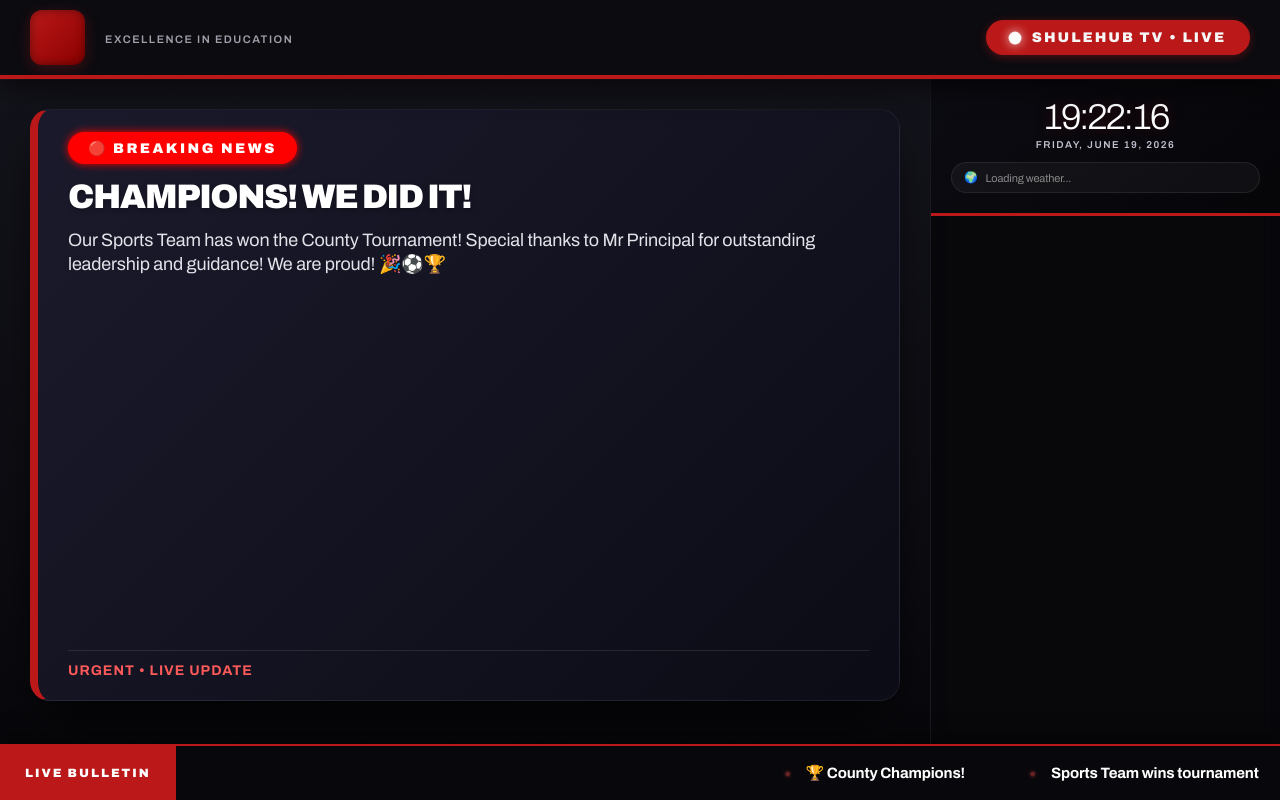
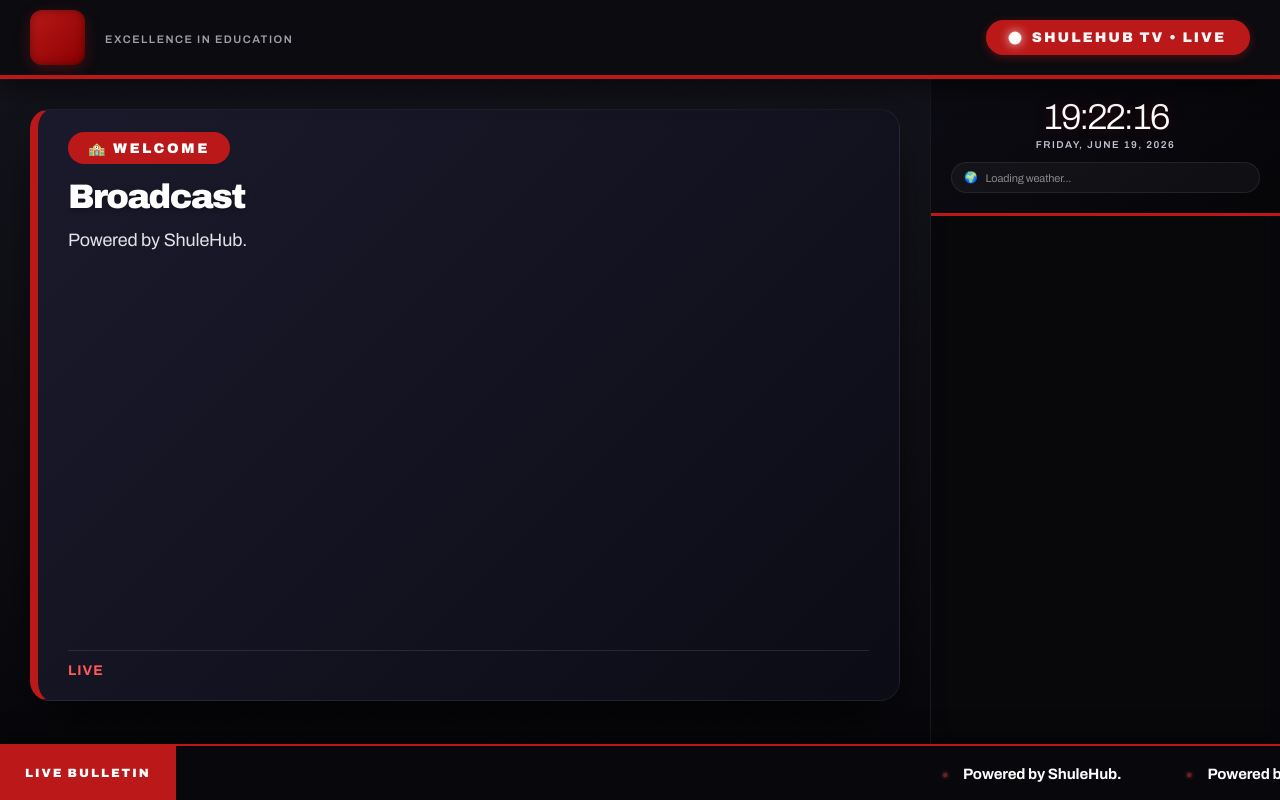
Before and after one commit to BasilOkoth/schoollibrary, a Django app: template digitallibrary/templates/digitallibrary/tv/display.html in a window 1280 px wide. Run offline with Django 5.2, Linux system fonts and the light colour scheme; the template is opened without the code that fills it, so the values that code supplies are empty.

Commit message:
Update display.html

```diff
--- a/digitallibrary/templates/digitallibrary/tv/display.html
+++ b/digitallibrary/templates/digitallibrary/tv/display.html
@@ -46,6 +46,7 @@
                 opacity: 0.4;
                 transform: translateX(-2%) translateY(-2%);
             }
+
             100% {
                 opacity: 0.8;
                 transform: translateX(2%) translateY(2%);
@@ -159,6 +160,7 @@
                 opacity: 0.4;
                 transform: scale(1);
             }
+
             50% {
                 opacity: 1;
                 transform: scale(1.3);
@@ -243,9 +245,6 @@
             transform: rotateY(180deg);
         }
 
-        /* ============================================================
-           FIX: Full Coverage Image - No Blank Spaces
-           ============================================================ */
         .hero-image {
             width: 100%;
             height: clamp(280px, 42vh, 440px);
@@ -257,7 +256,6 @@
             align-items: center;
             justify-content: center;
             flex-shrink: 0;
-            position: relative;
         }
 
         .hero-image img,
@@ -266,8 +264,7 @@
             width: 100%;
             height: 100%;
             display: block;
-            object-fit: cover;
-            /* This makes image fill entire container */
+            object-fit: contain;
             object-position: center;
             background: #000;
             border: 0;
@@ -306,6 +303,7 @@
                 box-shadow: 0 0 8px #ff0000;
                 opacity: 1;
             }
+
             50% {
                 background: #cc0000;
                 box-shadow: 0 0 18px #ff4444;
@@ -485,6 +483,7 @@
             0% {
                 transform: translateY(0);
             }
+
             100% {
                 transform: translateY(-50%);
             }
@@ -643,6 +642,7 @@
                 opacity: 0.4;
                 transform: scale(0.8);
             }
+
             50% {
                 opacity: 1;
                 transform: scale(1.2);
@@ -654,6 +654,7 @@
             0% {
                 transform: translateX(0);
             }
+
             100% {
                 transform: translateX(-100%);
             }
@@ -1090,18 +1091,6 @@
             });
         }
 
-        // OVERRIDE: Set Breaking News content from the image
-        announcementData[0] = {
-            tag: "🔴 BREAKING NEWS",
-            title: "CHAMPIONS! WE DID IT!",
-            message: "Our Sports Team has won the County Tournament! Special thanks to Mr Principal for outstanding leadership and guidance! We are proud! 🎉⚽🏆",
-            meta: "URGENT • LIVE UPDATE",
-            isBreaking: true,
-            image: "",
-            video: "",
-            bulletin: "🏆 County Champions! • Sports Team wins tournament • Mr Principal praised for leadership • Great teamwork & sportsmanship • Trophy presented today at 2pm Main Hall • Assembly tomorrow at 8am • All invited! • 🎉⚽🏅"
-        };
-
         let currentIdx = 0;
         const card = document.getElementById('newsCard');
         const frontSide = document.getElementById('frontSide');
@@ -1111,6 +1100,7 @@
             if (!text || text.trim() === '') {
                 return [];
             }
+
             return text
                 .split(/[\n•]+/)
                 .map(item => item.trim())
@@ -1119,21 +1109,27 @@
 
         function setTickerMessages(messages) {
             const ticker = document.getElementById('tickerScrollContainer');
+
             if (!ticker) {
                 return;
             }
+
             let cleanMessages = (messages || [])
                 .map(item => item.trim())
                 .filter(item => item.length > 0);
+
             if (cleanMessages.length === 0) {
                 cleanMessages = defaultTickerMessages;
             }
+
             const repeatedMessages = cleanMessages.concat(cleanMessages);
+
             ticker.innerHTML = repeatedMessages.map(msg => `
                 <span class="ticker-item">
                     <span class="ticker-bullet twinkling"></span> ${msg}
                 </span>
             `).join('');
+
             const totalChars = cleanMessages.join(' ').length;
             const speed = Math.max(30, Math.min(95, totalChars * 0.35));
             ticker.style.setProperty('--ticker-speed', `${speed}s`);
@@ -1143,6 +1139,7 @@
             if (!face || !data) {
                 return;
             }
+
             const tagEl = face.querySelector('.hero-tag');
             const titleEl = face.querySelector('.hero-headline');
             const msgEl = face.querySelector('.hero-lead');
@@ -1152,43 +1149,49 @@
             if (tagEl) {
                 tagEl.textContent = data.tag;
             }
+
             if (titleEl) {
                 titleEl.textContent = data.title;
             }
+
             if (msgEl) {
                 msgEl.textContent = data.message;
             }
+
             if (metaEl) {
                 metaEl.textContent = data.meta;
             }
+
             if (imageDiv && data.video && data.video !== '' && data.video !== 'None') {
                 imageDiv.innerHTML = '';
+
                 const video = document.createElement('video');
                 video.autoplay = true;
                 video.muted = true;
                 video.loop = true;
                 video.playsInline = true;
                 video.preload = 'metadata';
-                video.style.objectFit = 'cover';
+                video.style.objectFit = 'contain';
                 video.style.objectPosition = 'center';
-                video.style.width = '100%';
-                video.style.height = '100%';
+
                 const source = document.createElement('source');
                 source.src = data.video;
                 source.type = 'video/mp4';
+
                 video.appendChild(source);
                 imageDiv.appendChild(video);
                 imageDiv.style.display = 'flex';
+
                 video.play().catch(() => {});
             } else if (imageDiv && data.image && data.image !== '' && data.image !== 'None') {
                 imageDiv.innerHTML = '';
+
                 const img = document.createElement('img');
                 img.src = data.image;
                 img.alt = data.title;
-                img.style.objectFit = 'cover';
+                img.style.objectFit = 'contain';
                 img.style.objectPosition = 'center';
-                img.style.width = '100%';
-                img.style.height = '100%';
+
                 imageDiv.appendChild(img);
                 imageDiv.style.display = 'flex';
             } else if (imageDiv) {
@@ -1197,6 +1200,7 @@
             }
 
             const bulletinMessages = splitBulletinText(data.bulletin || '');
+
             if (bulletinMessages.length > 0) {
                 setTickerMessages(bulletinMessages);
             } else {
@@ -1214,8 +1218,10 @@
             if (announcementData.length <= 1) {
                 return;
             }
+
             currentIdx = (currentIdx + 1) % announcementData.length;
             const nextData = announcementData[currentIdx];
+
             if (card && card.classList.contains('is-flipped')) {
                 updateCardFace(frontSide, nextData);
                 card.classList.remove('is-flipped');
@@ -1227,6 +1233,7 @@
 
         if (frontSide) {
             updateCardFace(frontSide, announcementData[0]);
+
             if (announcementData.length > 1) {
                 setInterval(rotateCard, 8000);
             }
```
